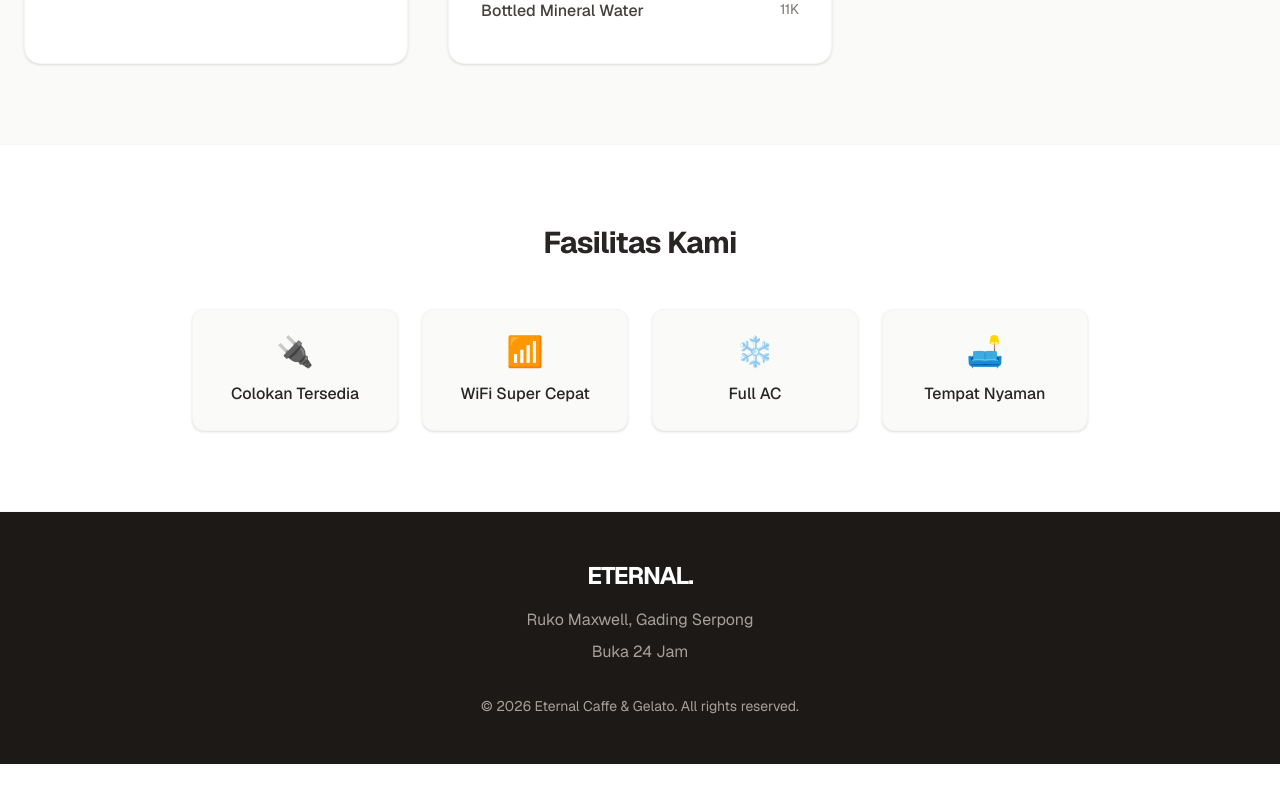
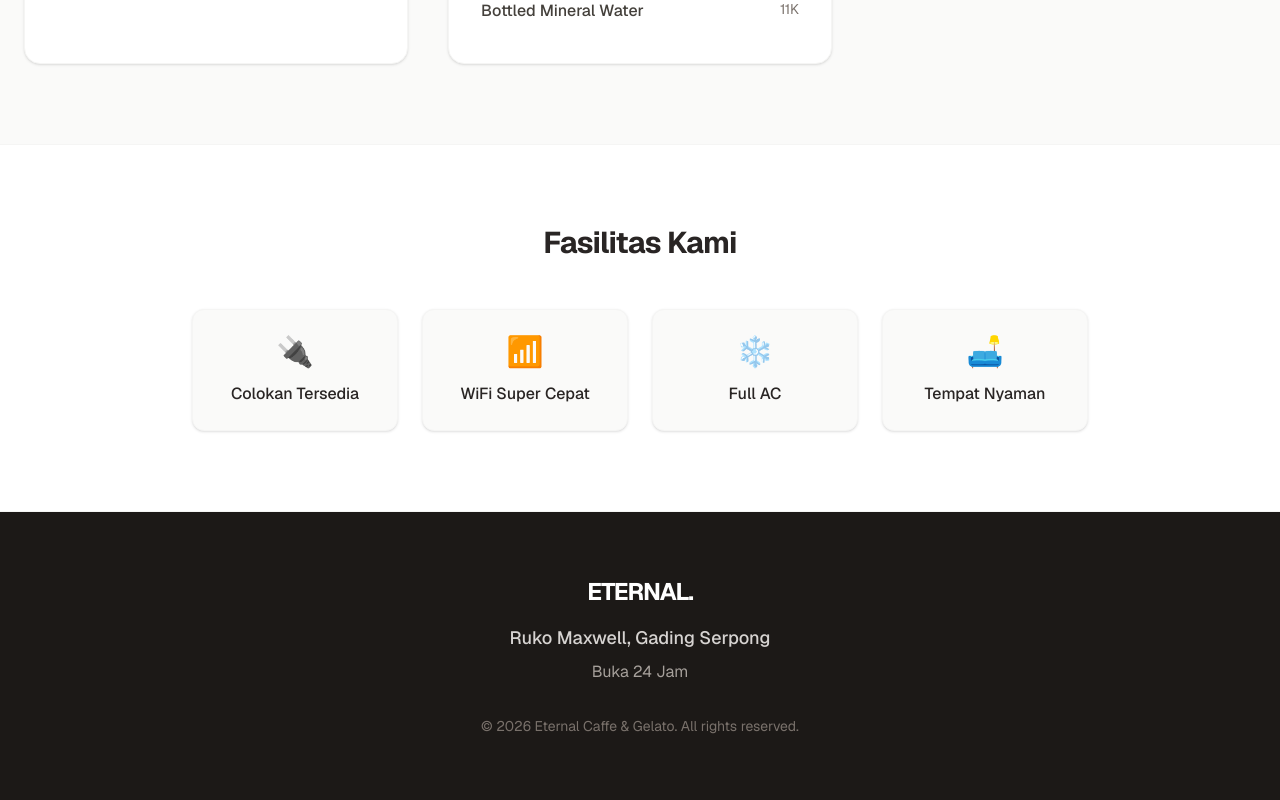
Before and after one commit to dirgazahid79/eternal-coffee-web, a Next.js app: page / in a window 1280 px wide. Shown: the part 1811-2611 px from the top of the page. Before the commit the page ends 2575 px from the top, so only its background shows below. Built offline with nearby package versions, Linux system fonts and the light colour scheme.

Commit message:
revisi lokasi

```diff
--- a/app/page.tsx
+++ b/app/page.tsx
@@ -82,6 +82,7 @@ export default function Home() {
             <a href="#beranda" className="hover:text-amber-600 transition-colors">BERANDA</a>
             <a href="#menu" className="hover:text-amber-600 transition-colors">MENU</a>
             <a href="#fasilitas" className="hover:text-amber-600 transition-colors">FASILITAS</a>
+            <a href="#lokasi" className="hover:text-amber-600 transition-colors">LOKASI</a>
           </div>
         </div>
       </nav>
@@ -150,12 +151,12 @@ export default function Home() {
         </div>
       </section>
 
-      {/* FOOTER */}
-      <footer className="bg-stone-900 text-stone-400 py-12 text-center">
+      {/* FOOTER / LOKASI SECTION */}
+      <footer id="lokasi" className="bg-stone-900 text-stone-400 py-16 text-center">
         <div className="font-bold text-2xl text-white mb-4 tracking-tighter">ETERNAL.</div>
-        <p className="mb-2">Ruko Maxwell, Gading Serpong</p>
-        <p className="mb-8">Buka 24 Jam</p>
-        <p className="text-sm">&copy; 2026 Eternal Caffe & Gelato. All rights reserved.</p>
+        <p className="mb-2 text-stone-300 font-medium text-lg">Ruko Maxwell, Gading Serpong</p>
+        <p className="mb-8 text-stone-400">Buka 24 Jam</p>
+        <p className="text-sm text-stone-500">&copy; 2026 Eternal Caffe & Gelato. All rights reserved.</p>
       </footer>
     </main>
   );
```
